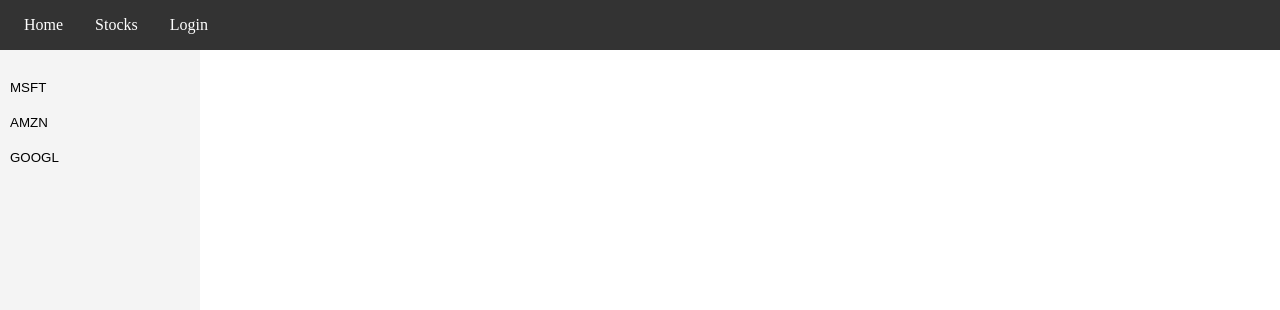
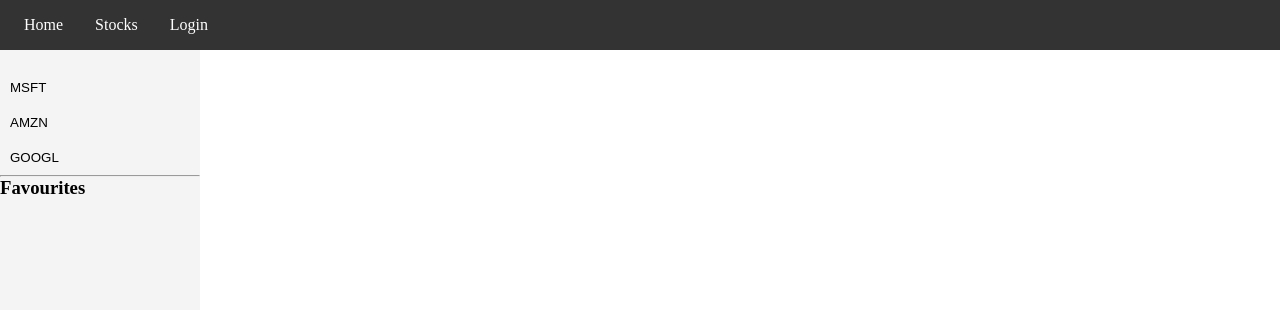
Before and after one commit to catchar01/FYP, a Django app: page /stocks/ in a window 1280 px wide. Shown: the top 310 px of the page. Run offline with Django 4.2, Linux system fonts and the light colour scheme; data comes from the database, SQL or seed files in the repository; both versions use the stored data as it was after the commit.

Commit message:
Add favourites to sidebar

```diff
--- a/take2/newsapp/templates/stocks.html
+++ b/take2/newsapp/templates/stocks.html
@@ -6,8 +6,15 @@
         <button class="stock-button" onclick="loadArticles('{{ stock_name }}')">
             {{ stock_name }}
         </button>
+    {% endfor %}
 
+    <hr>
+    <h3>Favourites</h3>
 
+    {% for stock_name in favourite_stocks %}
+        <button class="stock-button favourite" onclick="loadArticles('{{ stock_name }}')">
+            {{ stock_name }}
+        </button>
     {% endfor %}
 </div>
 <div id="main-content">
```
Also changed, not shown: take2/db.sqlite3, take2/newsapp/static/wordcloud.png.
